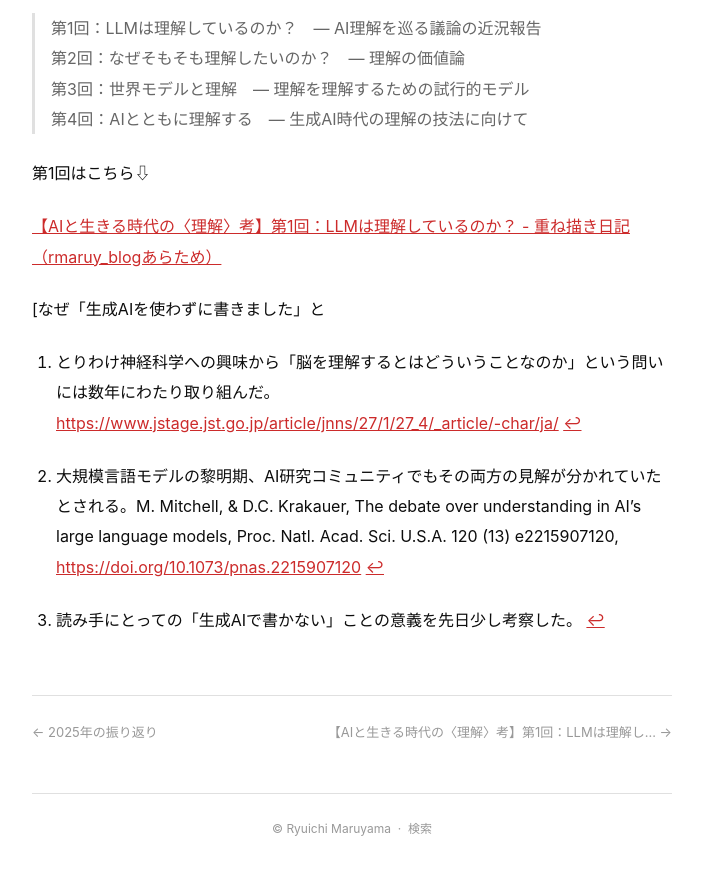
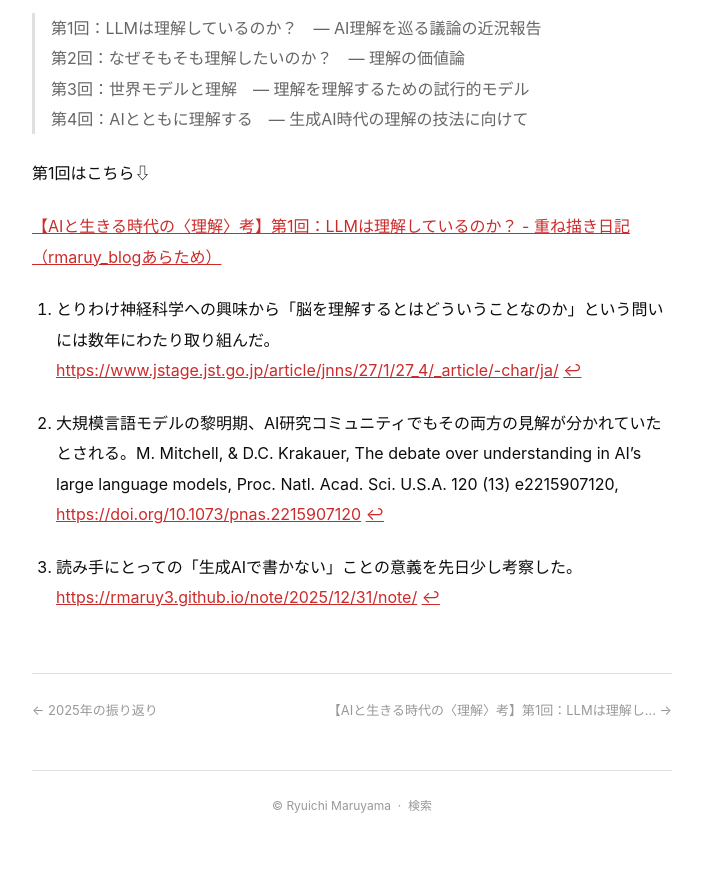
Before and after one commit to rmaruy3/rmaruy3.github.io, a Jekyll site: the page built from _posts/2026-02-01-post.md, in a window 1280 px wide and 900 px high, scrolled down 4794 px. Shown: the top 875 px of the window, without its empty margins (288-990 px from the left). Built offline with Jekyll 4.4.1, drawn with Linux system fonts in a browser that asks for light colours.

Commit message:
Fix reference formatting in post markdown

```diff
--- a/_posts/2026-02-01-post.md
+++ b/_posts/2026-02-01-post.md
@@ -82,6 +82,4 @@ AIと生きる時代の〈理解〉考を書き進めるにあたり、以下の
 
 [^2]: 大規模言語モデルの黎明期、AI研究コミュニティでもその両方の見解が分かれていたとされる。M. Mitchell, & D.C. Krakauer, The debate over understanding in AI’s large language models, Proc. Natl. Acad. Sci. U.S.A. 120 (13) e2215907120, <https://doi.org/10.1073/pnas.2215907120>
 
-[^3]: 読み手にとっての「生成AIで書かない」ことの意義を先日少し考察した。
-
-[なぜ「生成AIを使わずに書きました」と
+[^3]: 読み手にとっての「生成AIで書かない」ことの意義を先日少し考察した。<https://rmaruy3.github.io/note/2025/12/31/note/>
```
